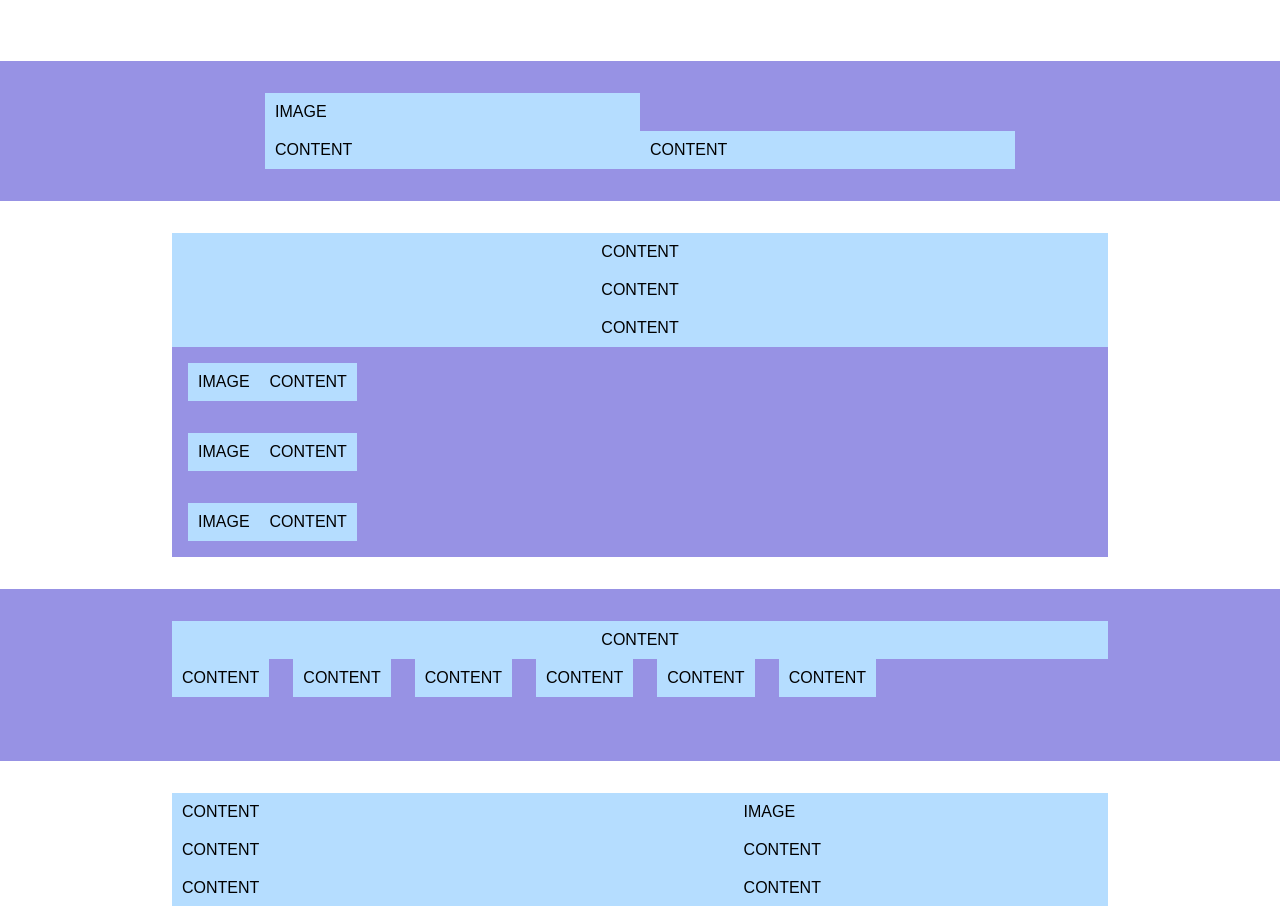
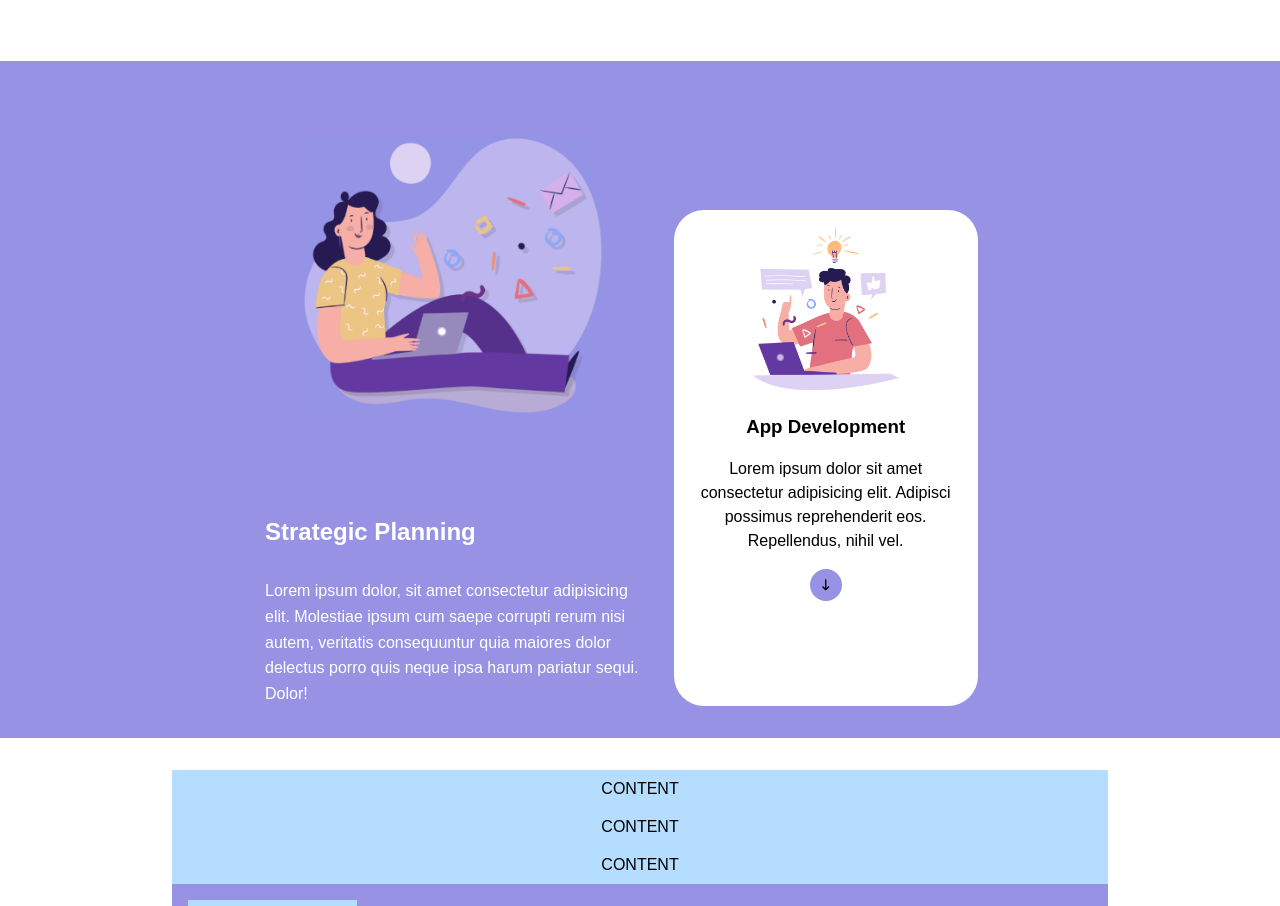
Before and after one commit to DavideDiGi/htmlcss-responsive-layout, a plain HTML site: page index.html in a window 1280 px wide. Shown: the part 819-1725 px from the top of the page. Drawn offline with Linux system fonts and the light colour scheme.

Commit message:
fine section 2

```diff
--- a/css/style.css
+++ b/css/style.css
@@ -72,6 +72,60 @@ section:nth-of-type(2) .row{
 }
 section:nth-of-type(2) .row .col {
     width: 50%;
+}
+section:nth-of-type(2) .row .col:last-child {
+    width: 45%;
+}
+section:nth-of-type(2) .row .col:first-child{
+    padding-top: 40px;
+}
+section:nth-of-type(2) .row .col:first-child img{
+    width: 80%;
+    margin-left: 50%;
+    transform: translate(-50%);
+}
+section:nth-of-type(2) .row .col:first-child h2{
+    color: var(--light-color);
+    padding-top: 100px;
+}
+section:nth-of-type(2) .row .col:first-child p{
+    color: var(--light-color);
+    padding-top: var(--main-space);
+    line-height: 1.6rem;
+
+}
+section:nth-of-type(2) .planning-right-side{
+    background-color: var(--light-color);
+    height: 62vh;
+    border-radius: 30px;
+    margin-left: 10%;
+}
+section:nth-of-type(2) .planning-right-side >*{
+    text-align: center;
+    line-height: 1.5em;
+    padding-top: 1rem;
+
+}
+section:nth-of-type(2) .planning-right-side img{
+    width: 55%;
+    margin-left: 50%;
+    transform: translate(-50%);
+}
+section:nth-of-type(2) .planning-right-side p{
+    width: 90%;
+    margin: 0 auto;
+}
+section:nth-of-type(2) .planning-right-side .purple-arrow{
+    padding-top: var(--inner-space);
+    background-color: var(--secondary-color);
+    width: var(--main-space);
+    height: var(--main-space);
+    border-radius: 50%;
+    margin: 0 auto;
+    margin-top: var(--inner-space);
+    padding-top: 0;
+    line-height: var(--main-space);
+    font-size: 0.7rem;
 }
 
 /* THIRD SECTION */
--- a/index.html
+++ b/index.html
@@ -67,7 +67,7 @@
             <div class="container">
 
                 <div class="cards flex wrap">
-
+                    <!-- PRIMA CARD -->
                     <div class="card flex space">
 
                         <div class="inner-space">
@@ -79,13 +79,13 @@
                             <a class="btn primary-btn padding-top" href="#"><i class="fa-brands fa-apple"></i> App Store</a>
 
                         </div>
-
+                        <!-- Immagine iPhone -->
                         <div class="card-image flex">
                             <img src="img/phone.png" alt="Phone">
                         </div>
 
                     </div>
-
+                    <!-- SECONDA CARD -->
                     <div class="card">
 
                         <i class="fa-solid fa-file-code fa-5x color-primary padding-top"></i>
@@ -95,7 +95,7 @@
                         <p class="padding-top padding-bottom">Lorem ipsum dolor sit amet consectetur adipisicing elit. Officiis rerum, quod cum iure facere debitis voluptate ipsam recusandae quibusdam.</p>
 
                     </div>
-
+                    <!-- TERZA CARD -->
                     <div class="card">
 
                         <i class="fa-solid fa-compass-drafting fa-5x color-primary padding-top"></i>
@@ -105,7 +105,7 @@
                         <p class="padding-top">Lorem ipsum dolor sit amet consectetur adipisicing elit. Officiis rerum, quod cum iure facere debitis voluptate ipsam recusandae quibusdam.</p>
 
                     </div>
-
+                    <!-- QUARTA CARD -->
                     <div class="card">
 
                         <i class="fa-solid fa-laptop-code fa-5x color-primary padding-top"></i>
@@ -115,7 +115,7 @@
                         <p class="padding-top">Lorem ipsum dolor sit amet consectetur adipisicing elit. Officiis rerum, quod cum iure facere debitis voluptate ipsam recusandae quibusdam.</p>
 
                     </div>
-
+                    <!-- QUINTA CARD -->
                     <div class="card">
 
                         <i class="fa-solid fa-bullhorn fa-5x color-primary padding-top"></i>
@@ -133,22 +133,45 @@
 
         <!-- INIZIO section2 -->
         <section class="pad">
+
             <div class="container">
+
                 <div class="row flex">
+
+                    <div class="col ">
+
+                        <div class="">
+                            <img src="img/planning1.png" alt="">
+                        </div>
+
+                        <div class="">
+
+                            <h2>Strategic Planning</h2>
+
+                            <p>Lorem ipsum dolor, sit amet consectetur adipisicing elit. Molestiae ipsum cum saepe corrupti rerum nisi autem, veritatis consequuntur quia maiores dolor delectus porro quis neque ipsa harum pariatur sequi. Dolor!</p>
+                        </div>
+
+                    </div>
+
                     <div class="col">
-                        <div class="box">
-                            IMAGE
+
+                        <div class="planning-right-side">
+
+                            <img src="img/planning2.png" alt="">
+
+                            <h3>App Development</h3>
+
+                            <p>Lorem ipsum dolor sit amet consectetur adipisicing elit. Adipisci possimus reprehenderit eos. Repellendus, nihil vel.</p>
+
+                            <div class="purple-arrow">
+                                <i class="fa-solid fa-arrow-down-long"></i>
+                            </div>
                         </div>
-                        <div class="box">
-                            CONTENT
-                        </div>
+
                     </div>
-                    <div class="col">
-                        <div class="box">
-                            CONTENT
-                        </div>
-                     </div>
+
                 </div>
+
             </div>
         </section>
         <!-- FINE section2 -->
```
